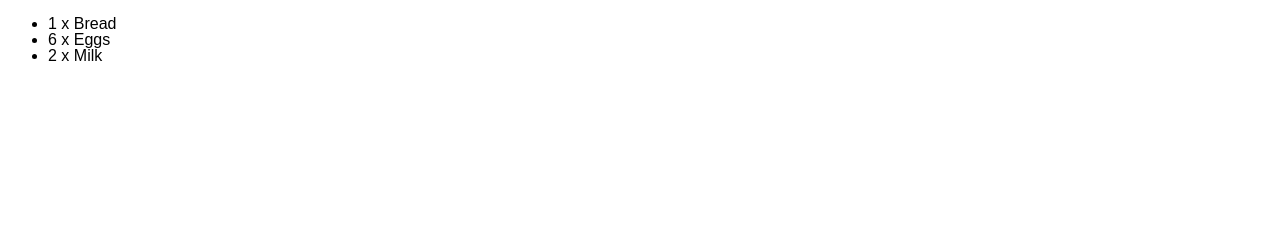
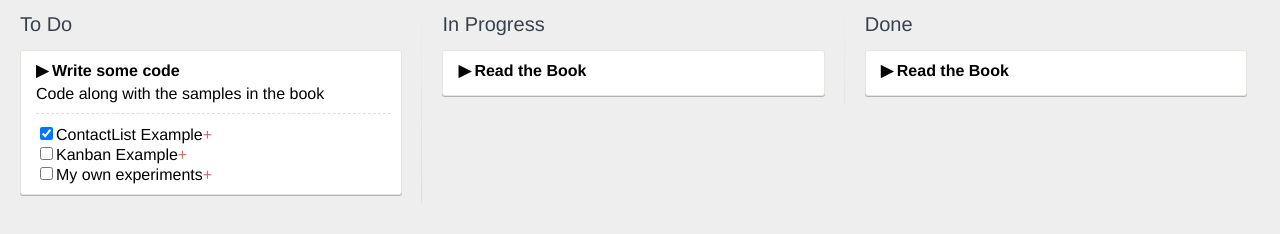
Before and after one commit to keumhwanmoon/react-just-started, a React app: page / in a window 1280 px wide. Built offline with nearby package versions, Linux system fonts and the light colour scheme.

Commit message:
KanbanBoard 1단계 완성.

```diff
--- a/app/App.js
+++ b/app/App.js
@@ -1,37 +1,44 @@
 import React, { Component } from 'react';
 import {render} from 'react-dom';
 
-// class App extends Component {
-//   render(){
-//     var place = "World"
-//     return (
-//       <h1>Hello {place}!!</h1>
-//     );
-//   }
-// }
+import KanbanBoard from './KanbanBoard';
 
-// 부모 컴포넌트
-class GroceryList extends Component {
-  render() {
-    return (
-        <ul>
-          <ListItem quantity="1" name="Bread" />
-          <ListItem quantity="6" name="Eggs" />
-          <ListItem quantity="2" name="Milk" />
-        </ul>
-    )
-  }
-}
+let cardsList = [
+    {
+        id: 1,
+        title: "Read the Book",
+        status: "in-progress",
+        tasks: []
+    },
+    {
+        id: 2,
+        title: "Write some code",
+        description: "Code along with the samples in the book",
+        status: "todo",
+        tasks: [
+            {
+                id: 1,
+                name: "ContactList Example",
+                done: true
+            },
+            {
+                id: 2,
+                name: "Kanban Example",
+                done: false
+            },
+            {
+                id: 3,
+                name: "My own experiments",
+                done: false
+            }
+        ]
+    },
+    {
+        id: 3,
+        title: "Read the Book",
+        status: "done",
+        tasks: []
+    }
+];
 
-// 자식 컴포넌트
-class ListItem extends Component {
-    render() {
-        return (
-            <li>
-                {this.props.quantity} x {this.props.name}
-            </li>
-        )
-    }
-}
-
-render(<GroceryList />, document.getElementById('root'));
+render(<KanbanBoard cards={cardsList}/>, document.getElementById('root'));
--- /dev/null
+++ b/app/Card.js
@@ -0,0 +1,18 @@
+import React, {Component} from 'react';
+import CheckList from './CheckList';
+
+class Card extends Component {
+    render() {
+        return (
+            <div className="card">
+                <div className="card_title">{this.props.title}</div>
+                <div className="card_details">
+                    {this.props.description}
+                    <CheckList cardId={this.props.id} task={this.props.tasks}/>
+                </div>
+            </div>
+        );
+    }
+}
+
+export default Card;
--- /dev/null
+++ b/app/CheckList.js
@@ -0,0 +1,21 @@
+import React, {Component} from 'react';
+
+class CheckList extends Component {
+    render() {
+        let tasks = this.props.task.map((task) => (
+            <li key={task.id} className="checklist_task">
+                <input type="checkbox" defaultChecked={task.done}/>
+                {task.name}
+                <a href="#" className="checklist_task--remove"/>
+            </li>
+        ));
+
+        return (
+            <div className="checklist">
+                <ul>{tasks}</ul>
+            </div>
+        );
+    }
+}
+
+export default CheckList;
--- /dev/null
+++ b/app/KanbanBoard.js
@@ -0,0 +1,22 @@
+import React, {Component} from 'react';
+import List from './List';
+
+class KanbanBoard extends Component {
+    render() {
+        return (
+            <div className="app">
+                <List id="todo" title="To Do" cards={
+                    this.props.cards.filter((card) => card.status === "todo")
+                }/>
+                <List id="in-progress" title="In Progress" cards={
+                    this.props.cards.filter((card) => card.status === "in-progress")
+                }/>
+                <List id="done" title="Done" cards={
+                    this.props.cards.filter((card) => card.status === "done")
+                }/>
+            </div>
+        );
+    }
+}
+
+export default KanbanBoard;
--- /dev/null
+++ b/app/List.js
@@ -0,0 +1,22 @@
+import React, {Component} from 'react';
+import Card from './Card';
+
+class List extends Component {
+    render() {
+        var cards = this.props.cards.map((card) => {
+            return <Card key={card.id}
+                         title={card.title}
+                         description={card.description}
+                         tasks={card.tasks}/>
+        });
+
+        return (
+            <div className="list">
+                <h1>{this.props.title}</h1>
+                {cards}
+            </div>
+        );
+    }
+}
+
+export default List;
--- a/public/styles.css
+++ b/public/styles.css
@@ -1,6 +1,92 @@
+*{
+  box-sizing: border-box;
+}
+
+html, body, #app {
+  height: 100%;
+  margin: 0;
+  padding: 0;
+}
+
 body {
-  font: 16px/1 sans-serif;
+  background: #eee;
+  font-family: "Helvetica Neue", Helvetica, Arial, sans-serif;
 }
-#root {
+
+h1 {
+  font-weight: 200;
+  color: #3b414c;
+  font-size: 20px;
+}
+
+ul {
+  list-style-type: none;
+  padding: 0;
+  margin: 0;
+}
+
+.app {
+  white-space: nowrap;
   height: 100%;
 }
+
+.list {
+  position: relative;
+  display: inline-block;
+  vertical-align: top;
+  white-space: normal;
+  height: 100%;
+  width: 33%;
+  padding: 0 20px;
+  overflow: auto;
+}
+
+.list:not(:last-child):after {
+  content: "";
+  position: absolute;
+  top: 0;
+  right: 0;
+  width: 1px;
+  height: 99%;
+  background: linear-gradient(to bottom, #eee 0%, #ccc 50%, #eee 100%) fixed;
+}
+
+.card {
+  position: relative;
+  z-index: 1;
+  background: #fff;
+  width: 100%;
+  padding: 10px 10px 10px 15px;
+  margin: 0 0 10px 0;
+  overflow: auto;
+  border: 1px solid #e5e5df;
+  border-radius: 3px;
+  box-shadow: 0 1px 0 rgba(0, 0, 0, 0.25);
+}
+
+.card_title {
+  font-weight: bold;
+  border-bottom: solid 5px transparent;
+}
+
+.card_title:before {
+  display: inline-block;
+  width: 1em;
+  content: '▶';
+}
+
+.card_title--is-open:before {
+  content: '▶'
+}
+
+.checklist_task:first-child {
+  margin-top: 10px;
+  padding-top: 10px;
+  border-top: dashed 1px #ddd;
+}
+
+.checklist_task--remove:after {
+  display: inline-block;
+  color: #d66;
+  content: "+";
+}
```
